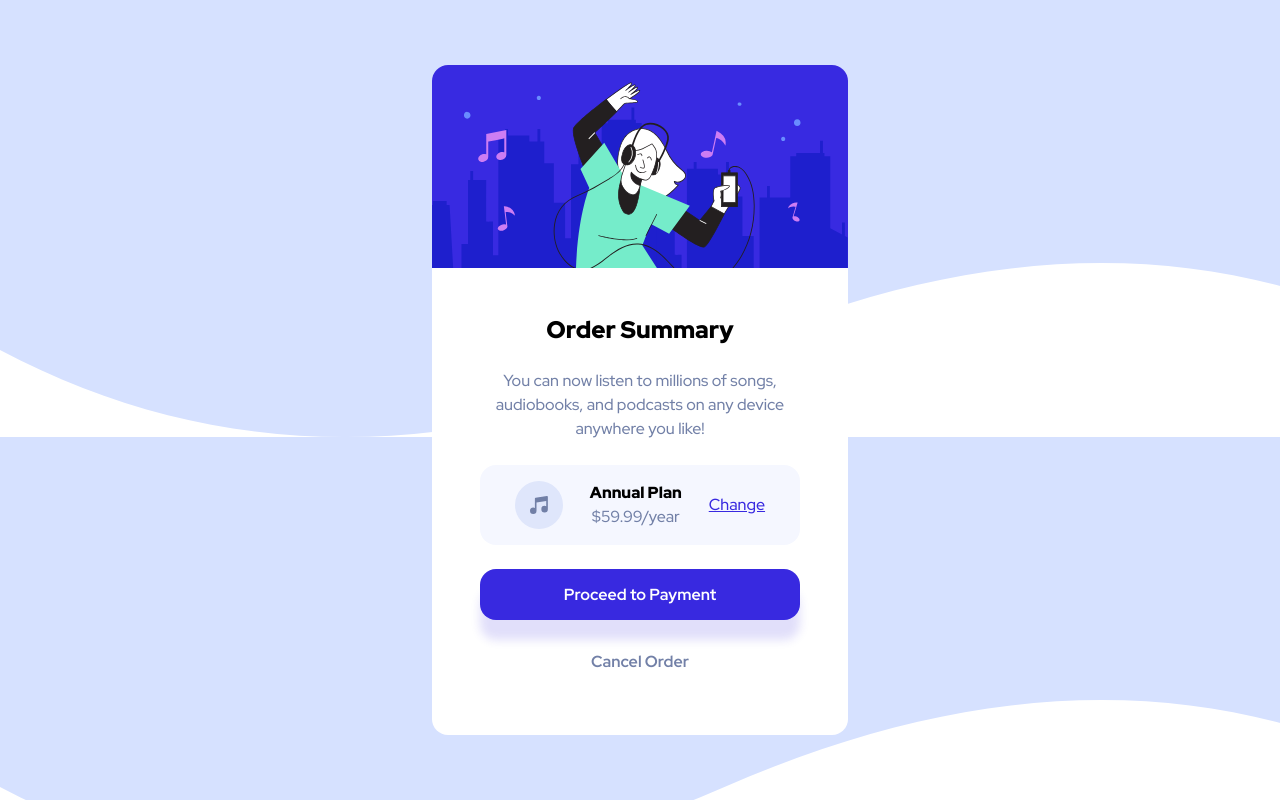
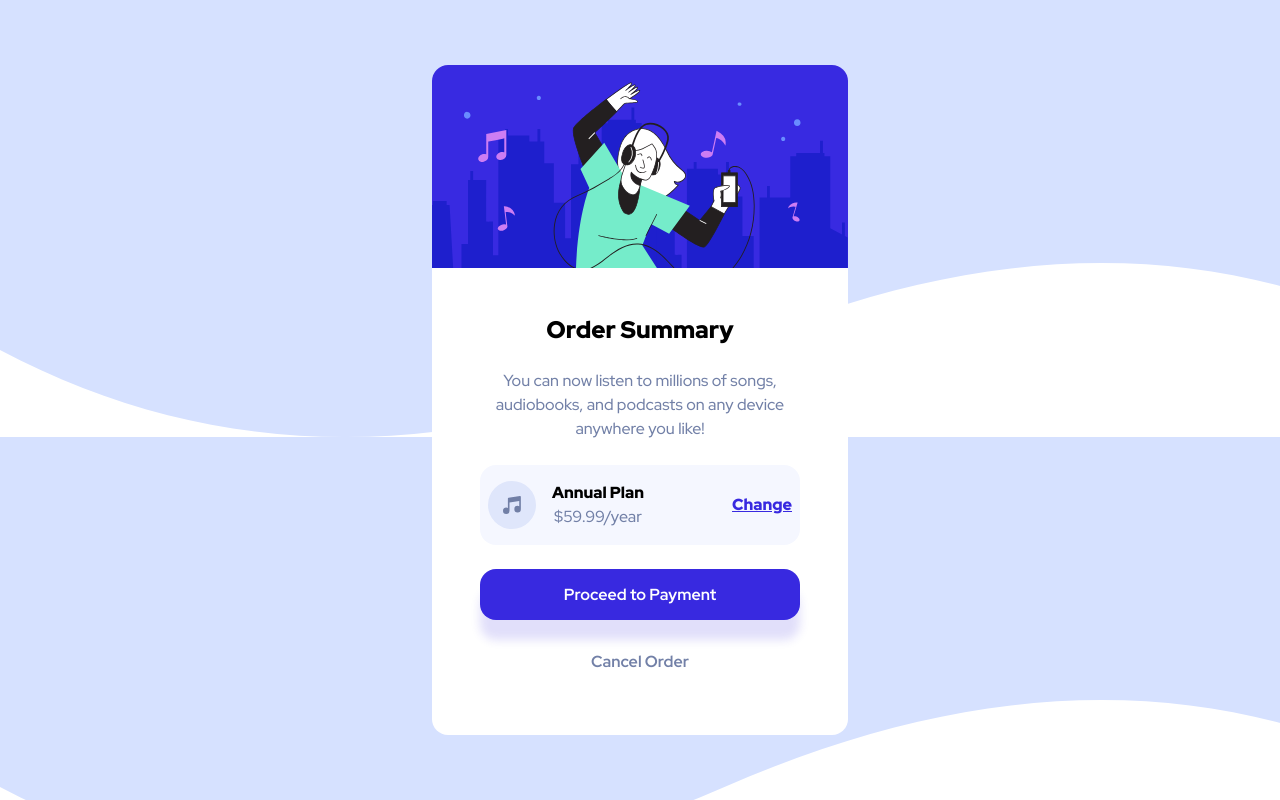
Before and after one commit to pranjal672/order-summary-component-main, a plain HTML site: page index.html in a window 1280 px wide. Drawn offline with Linux system fonts and the light colour scheme.

Commit message:
fixed alignment of hero__container

```diff
--- a/css/style.css
+++ b/css/style.css
@@ -61,10 +61,17 @@ p {
   display: flex;
   flex-flow: row nowrap;
   padding: 1rem 0.5rem;
-  justify-content: space-evenly;
+  justify-content: space-between;
   align-items: center;
   background-color: hsl(225, 100%, 98%);
   border-radius: 1rem;
+}
+
+.hero__container div:nth-child(1) {
+  display: flex;
+  flex-flow: row nowrap;
+  align-items: center;
+  gap: 1rem;
 }
 
 .hero__container div:nth-child(2) p:nth-child(1) {
--- a/index.html
+++ b/index.html
@@ -46,11 +46,13 @@
         </p>
         <section class="hero__container">
           <div>
-            <img src="images/icon-music.svg" alt="icon icon-music" />
-          </div>
-          <div>
-            <p>Annual Plan</p>
-            <p>$59.99/year</p>
+            <div>
+              <img src="images/icon-music.svg" alt="icon icon-music" />
+            </div>
+            <div>
+              <p>Annual Plan</p>
+              <p>$59.99/year</p>
+            </div>
           </div>
           <div>
             <p><a href="#">Change</a></p>
```
